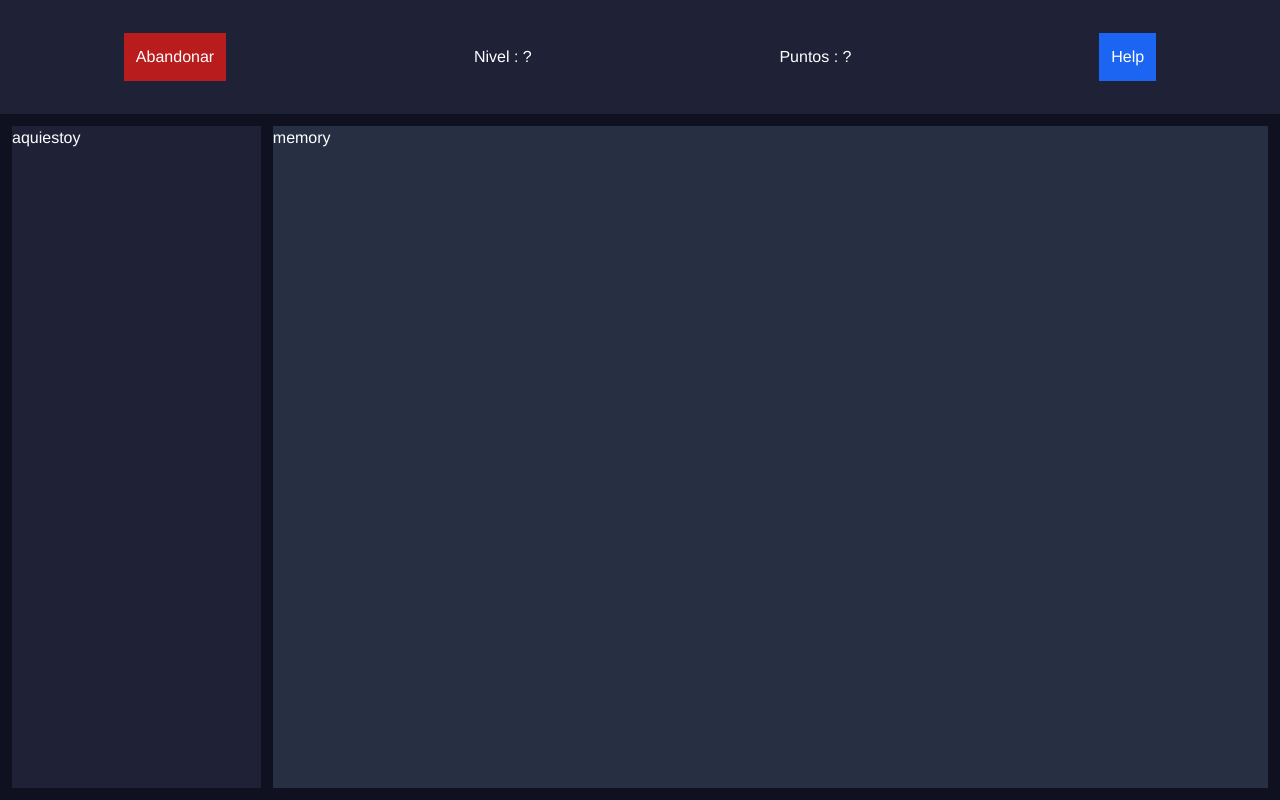
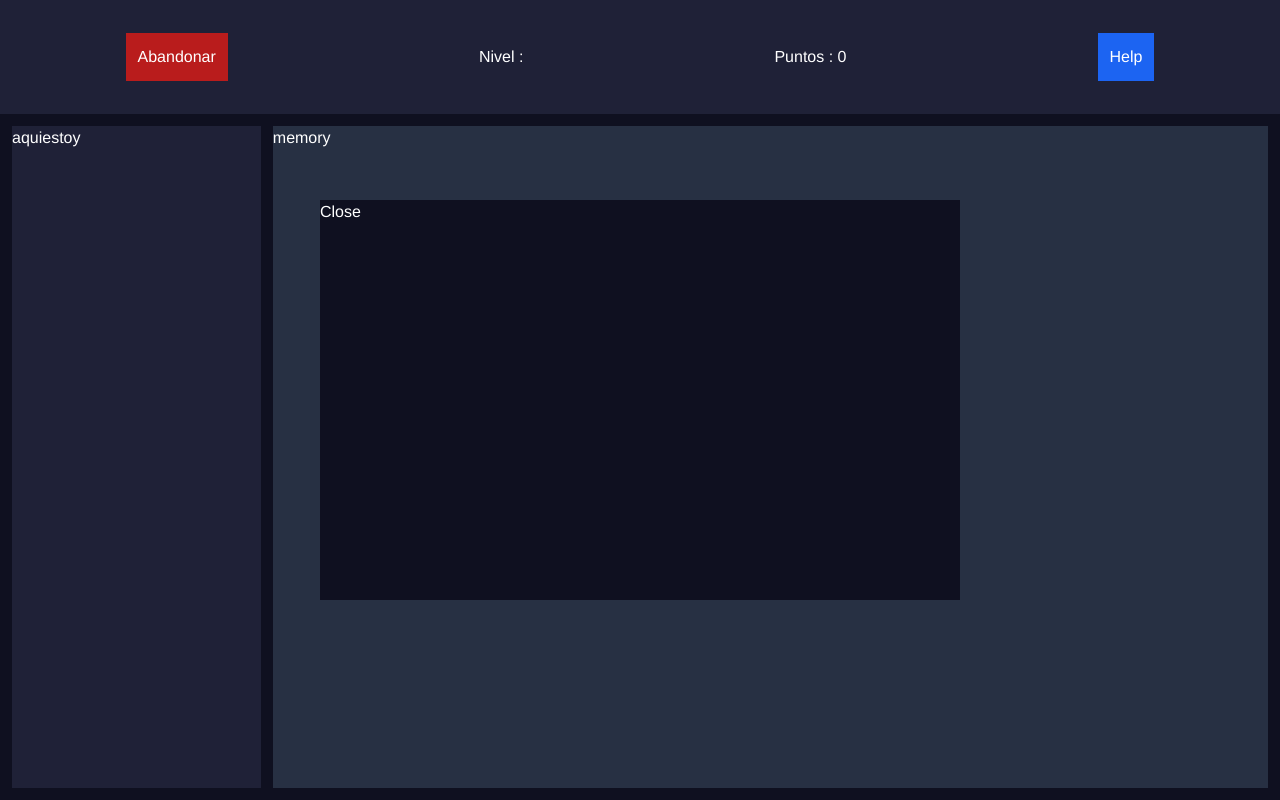
Before and after one commit to JosueG24/SuperGamesFrontend, a Next.js app: page /games/memory in a window 1280 px wide. Built offline with nearby package versions, Linux system fonts and the light colour scheme; a web font is replaced by a local one.

Commit message:
Se trabvajo en las secciones de games

```diff
--- a/src/pages/games/memory/index.js
+++ b/src/pages/games/memory/index.js
@@ -1,19 +1,24 @@
 import Layout from "@/components/layout/Layout"
 import Link from "next/link"
+import { useState } from "react"
 
 export default function memory() {
 
-function defaultFunction(){
+  const [level, setLevel] = useState(undefined)
+  const [points, setPoints] = useState(0)
+  const [modal, setModal] = useState(true)
 
-}
+  function defaultFunction(){
+
+  }
 
   return (
     <Layout page="memory">
       <div className="w-screen h-screen">
         <header className="w-full h-1/7 bg-c_GrayBlue flex justify-around items-center">
           <Link className="bg-red-700 p-3" href={"/"}>Abandonar</Link>
-          <button onClick={defaultFunction} className="">Nivel : ?</button>
-          <button onClick={defaultFunction} className="">Puntos : ?</button>
+          <button onClick={defaultFunction} className="">Nivel : {level}</button>
+          <button onClick={defaultFunction} className="">Puntos : {points}</button>
           <button onClick={defaultFunction} className="bg-c_LightBlue p-3">Help</button>
         </header>
         <section className="w-full h-6/7 p-3 flex">
@@ -24,6 +29,12 @@ function defaultFunction(){
             <p>memory</p>
           </div>
         </section>
+
+        {modal == true &&
+        <div className="fixed bottom-1/4 left-1/4 w-1/2 h-1/2 bg-c_DarckBlue">
+          <button onClick={()=>setModal(false)}>Close</button>
+        </div>
+        }
       </div>
     </Layout>
   )
--- a/src/pages/games/mines/index.js
+++ b/src/pages/games/mines/index.js
@@ -1,14 +1,23 @@
 import Layout from "@/components/layout/Layout"
 import Link from "next/link"
+import { useState } from "react"
 
 export default function mines() {
+
+  const [level, setLevel] = useState(undefined)
+  const [points, setPoints] = useState(0)
+  const [modal, setModal] = useState(true)
+
+  function defaultFunction(){
+
+  }
   return (
     <Layout page="mines">
       <div className="w-screen h-screen">
         <header className="w-full h-1/7 bg-c_GrayBlue flex justify-around items-center">
           <Link className="bg-red-700 p-3" href={"/"}>Abandonar</Link>
-          <button onClick={defaultFunction} className="">Nivel : ?</button>
-          <button onClick={defaultFunction} className="">Puntos : ?</button>
+          <button onClick={defaultFunction} className="">Nivel : {level}</button>
+          <button onClick={defaultFunction} className="">Puntos : {points}</button>
           <button onClick={defaultFunction} className="bg-c_LightBlue p-3">Help</button>
         </header>
         <section className="w-full h-6/7 p-3 flex">
@@ -19,6 +28,12 @@ export default function mines() {
             <p>mines</p>
           </div>
         </section>
+
+        {modal == true &&
+        <div className="fixed bottom-1/4 left-1/4 w-1/2 h-1/2 bg-c_DarckBlue">
+          <button onClick={()=>setModal(false)}>Close</button>
+        </div>
+        }
       </div>
     </Layout>
   )
--- a/src/pages/games/snake/index.js
+++ b/src/pages/games/snake/index.js
@@ -1,14 +1,23 @@
 import Layout from "@/components/layout/Layout"
 import Link from "next/link"
+import { useState } from "react"
 
 export default function snake() {
+
+  const [level, setLevel] = useState(undefined)
+  const [points, setPoints] = useState(0)
+  const [modal, setModal] = useState(true)
+
+  function defaultFunction(){
+
+  }
   return (
     <Layout page="snake">
       <div className="w-screen h-screen">
         <header className="w-full h-1/7 bg-c_GrayBlue flex justify-around items-center">
           <Link className="bg-red-700 p-3" href={"/"}>Abandonar</Link>
-          <button onClick={defaultFunction} className="">Nivel : ?</button>
-          <button onClick={defaultFunction} className="">Puntos : ?</button>
+          <button onClick={defaultFunction} className="">Nivel : {level}</button>
+          <button onClick={defaultFunction} className="">Puntos : {points}</button>
           <button onClick={defaultFunction} className="bg-c_LightBlue p-3">Help</button>
         </header>
         <section className="w-full h-6/7 p-3 flex">
@@ -19,6 +28,12 @@ export default function snake() {
             <p>snake</p>
           </div>
         </section>
+
+        {modal == true &&
+        <div className="fixed bottom-1/4 left-1/4 w-1/2 h-1/2 bg-c_DarckBlue">
+          <button onClick={()=>setModal(false)}>Close</button>
+        </div>
+        }
       </div>
     </Layout>
   )
```
